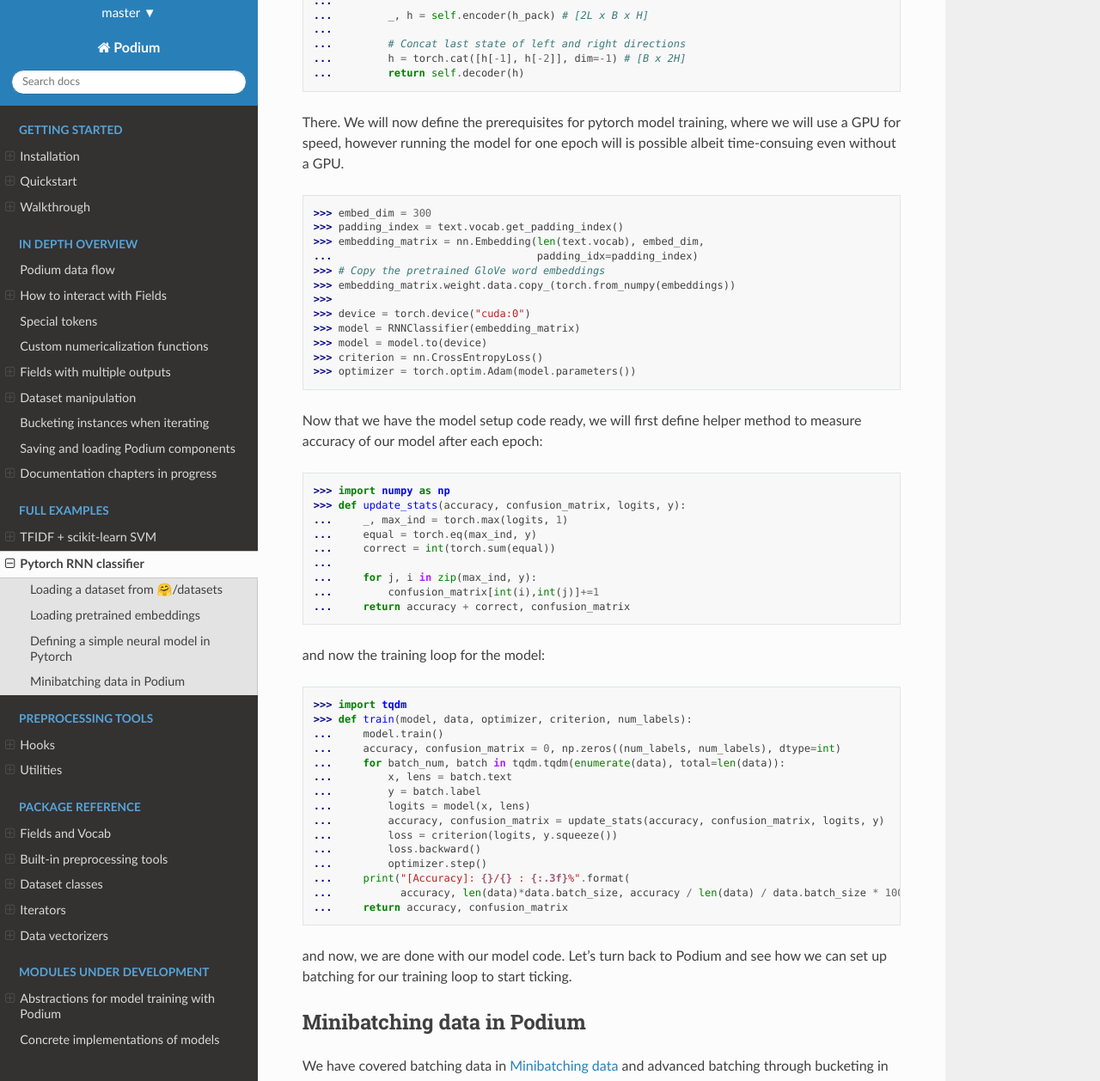
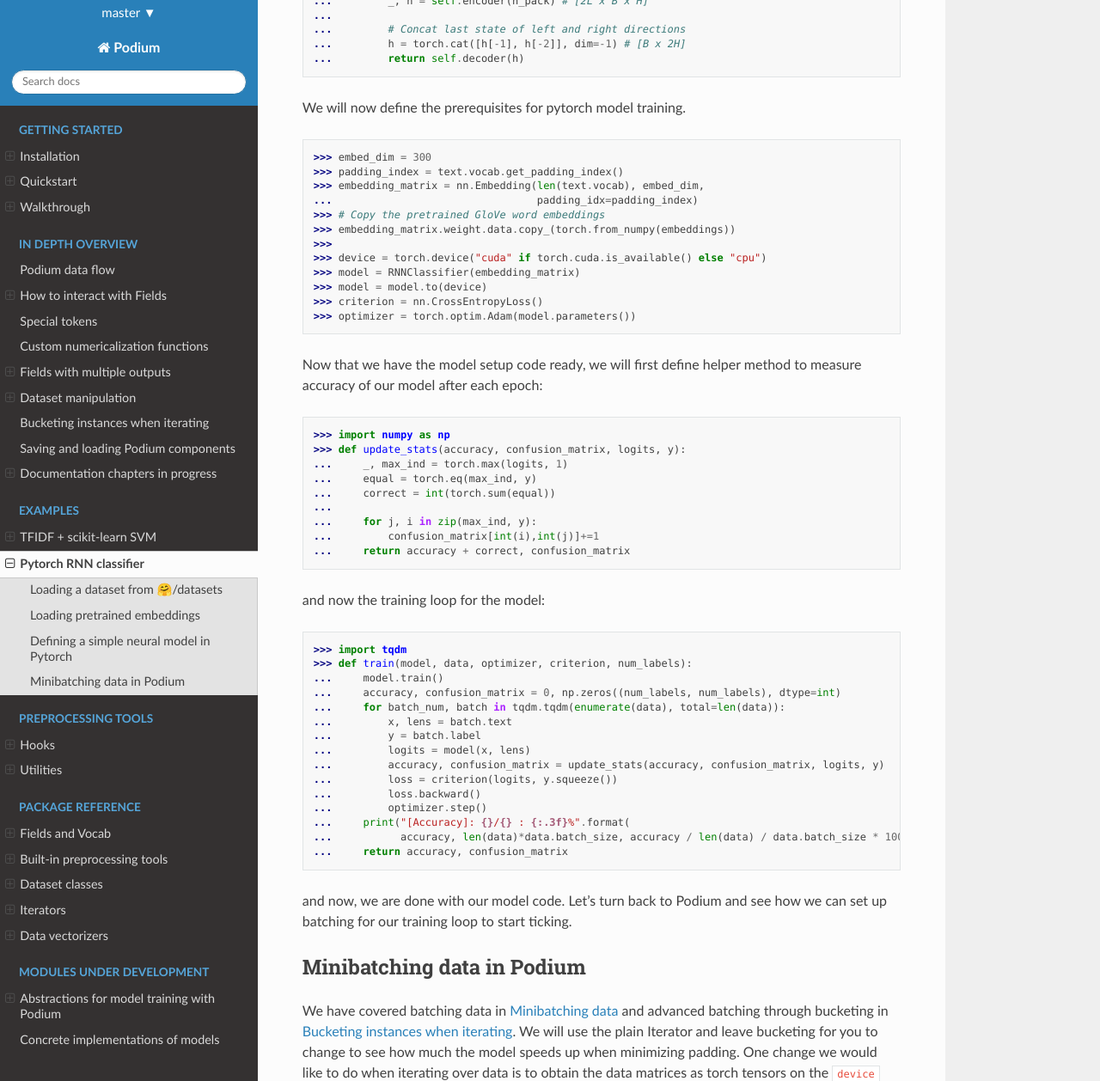
Before and after one commit to TakeLab/podium, a Sphinx documentation site: the page built from docs/source/examples/pytorch_rnn_example.rst, in a window 1280 px wide and 1400 px high, scrolled down 3886 px, cut to the strip 142-1400 px from the top of the window. Shown: the whole strip at 86% size. Built offline with Sphinx 7.4.7 and the Read the Docs theme 2.0.0, drawn with Linux system fonts in a browser that asks for light colours; some of the changed text lies outside the part shown.

Commit message:
Fix tfidf example, improve notebooks

```diff
--- a/docs/source/examples/pytorch_rnn_example.rst
+++ b/docs/source/examples/pytorch_rnn_example.rst
@@ -106,18 +106,17 @@
       dataset_name: imdb,
       size: 25000,
       fields: [
-              Field({
-                  name: 'text',
-                  keep_raw: False,
-                  is_target: False,
-                  vocab: Vocab({specials: ('<UNK>', '<PAD>'), eager: False, is_finalized: True, size: 10000})
-              }),
-              LabelField({
-                  name: 'label',
-                  keep_raw: False,
-                  is_target: True
-              })
-
+          Field({
+              name: 'text',
+              keep_raw: False,
+              is_target: False,
+              vocab: Vocab({specials: ('<UNK>', '<PAD>'), eager: False, is_finalized: True, size: 10000})
+          }),
+          LabelField({
+              name: 'label',
+              keep_raw: False,
+              is_target: True
+          })
       ]
   })
   >>> print(imdb_train[0])
@@ -194,7 +193,7 @@
   ...         h = torch.cat([h[-1], h[-2]], dim=-1) # [B x 2H]
   ...         return self.decoder(h)
 
-There. We will now define the prerequisites for pytorch model training, where we will use a GPU for speed, however running the model for one epoch will is possible albeit time-consuing even without a GPU.
+We will now define the prerequisites for pytorch model training.
 
 .. code-block:: python
 
@@ -205,7 +204,7 @@
   >>> # Copy the pretrained GloVe word embeddings
   >>> embedding_matrix.weight.data.copy_(torch.from_numpy(embeddings))
   >>>
-  >>> device = torch.device("cuda:0")
+  >>> device = torch.device("cuda" if torch.cuda.is_available() else "cpu")
   >>> model = RNNClassifier(embedding_matrix)
   >>> model = model.to(device)
   >>> criterion = nn.CrossEntropyLoss()
@@ -256,10 +255,10 @@
 
   >>> from podium import Iterator
   >>> # Closure for converting data to given device
-  >>> def gpu_tensor(data):
+  >>> def device_tensor(data):
   ...     return torch.tensor(data).to(device)
   >>> # Initialize our iterator
-  >>> train_iter = Iterator(imdb_train, batch_size=32, matrix_class=gpu_tensor)
+  >>> train_iter = Iterator(imdb_train, batch_size=32, matrix_class=device_tensor)
   >>>
   >>> epochs = 5
   >>> for epoch in range(epochs):
--- a/docs/source/index.rst
+++ b/docs/source/index.rst
@@ -39,7 +39,7 @@
 
 .. toctree::
     :maxdepth: 2
-    :caption: Full examples
+    :caption: Examples
 
     examples/tfidf_example.rst
     examples/pytorch_rnn_example.rst
--- a/docs/source/scripts/convert_doc_to_notebooks.py
+++ b/docs/source/scripts/convert_doc_to_notebooks.py
@@ -20,8 +20,8 @@
     "advanced.rst",
     "preprocessing.rst",
     "walkthrough.rst",
-    "pytorch_rnn_example.rst",
-    "tfidf_example.rst",
+    "examples/pytorch_rnn_example.rst",
+    "examples/tfidf_example.rst",
 ]
 
 _re_label = re.compile(r"\.\.\s+_([^:]*):")
@@ -451,7 +451,12 @@
         ! pip install datasets spacy
         ! python -m spacy download en_core_web_sm
         """
-    )
+    ),
+    "examples/pytorch_rnn_example.rst": textwrap.dedent(
+        """\
+        ! pip install torch
+        """
+    ),
 }
 ADDITIONAL_DEPS = {k: "# Additional dependencies required to run this notebook:\n" + v for k, v in ADDITIONAL_DEPS.items()}
 
@@ -558,9 +563,7 @@
     for file in TUTORIAL_FILES:
         notebook_name = os.path.splitext(file)[0] + ".ipynb"
         doc_file = os.path.join(path_to_docs, file)
-        print(doc_file)
-        print(os.path.exists(doc_file))
-        notebook_file = os.path.join(path_to_dest, notebook_name)
+        notebook_file = os.path.join(path_to_dest, Path(notebook_name).name)
         convert_rst_file_to_notebook(doc_file, notebook_file, origin_folder=path_to_docs, dest_folder=path_to_dest, additional_deps=ADDITIONAL_DEPS.get(file))
 
 
```
Also changed, not shown: other parts of docs/source/examples/pytorch_rnn_example.rst (+2 -2 lines), other parts of docs/source/index.rst (+1 -1 lines), docs/source/examples/tfidf_example.rst (line endings or trailing spaces), docs/source/notebooks/advanced.ipynb, docs/source/notebooks/pytorch_rnn_example.ipynb, docs/source/notebooks/quickstart.ipynb, docs/source/notebooks/tfidf_example.ipynb (added), docs/source/notebooks/walkthrough.ipynb.
